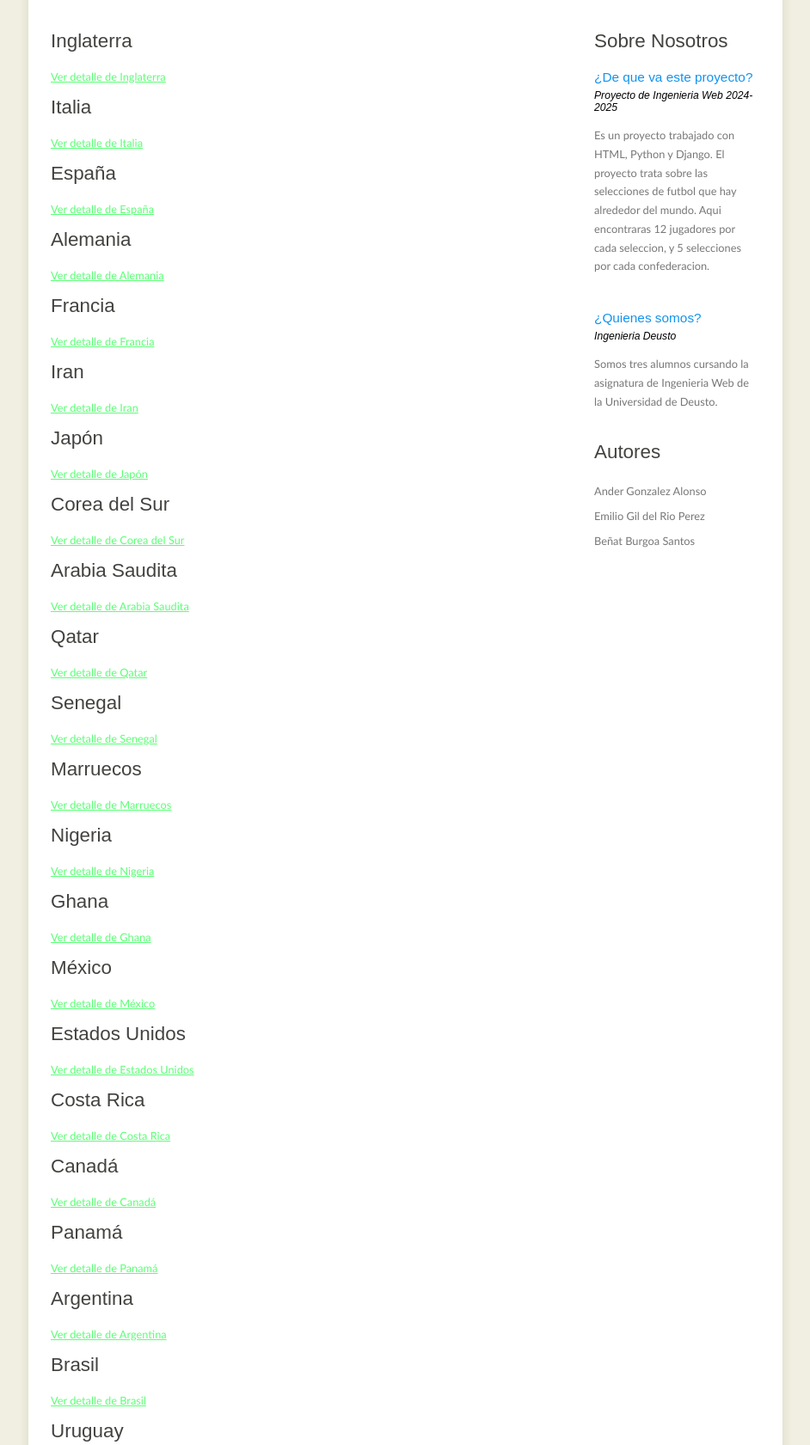
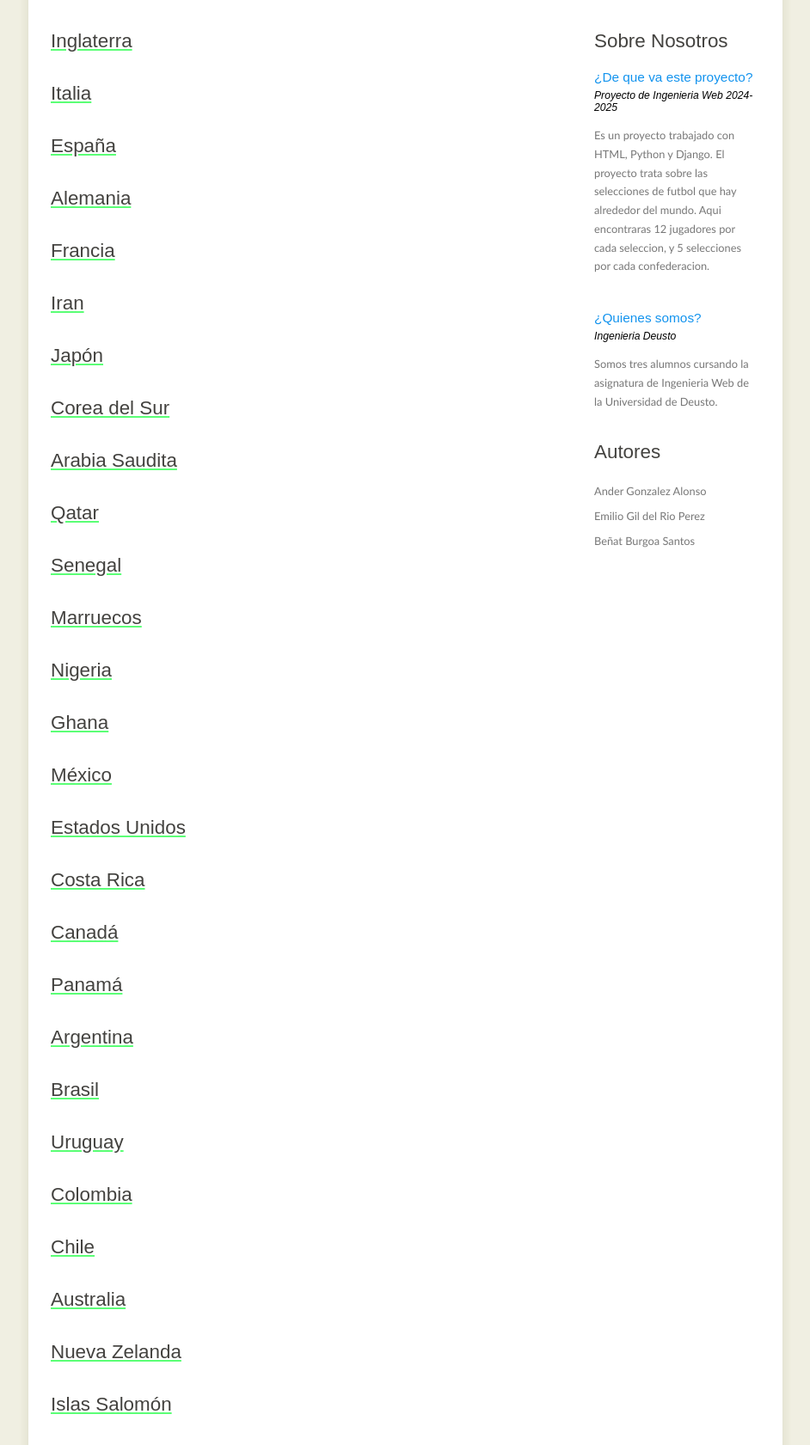
Before and after one commit to Ander-GA/SeleccionesGIW-7, a Django app: page /seleccionesAPP/listaSelecciones/ in a window 1280 px wide. Shown: the part 240-1921 px from the top of the page at 86% size, without its empty margins (169-1111 px from the left). Run offline with Django 5.2, Linux system fonts and the light colour scheme; data comes from the database, SQL or seed files in the repository.

Commit message:
Update listaSeleccion.html

```diff
--- a/ProjectoSeleccionesGIW7/seleccionesAPP/templates/listaSeleccion.html
+++ b/ProjectoSeleccionesGIW7/seleccionesAPP/templates/listaSeleccion.html
@@ -3,9 +3,11 @@
 
 {% for seleccion in seleccion_list%}
 
-<h1> {{ seleccion.nombre }}</h1>
 
-<a href="{% url 'detalleSeleccion' seleccion.id%}">Ver detalle de {{ seleccion.nombre }}</a>
+
+<a href="{% url 'detalleSeleccion' seleccion.id%}">
+    <h1> {{ seleccion.nombre }}</h1>
+</a>
 {% empty %}
 
     <p>No hay marcas disponibles.</p>
```
